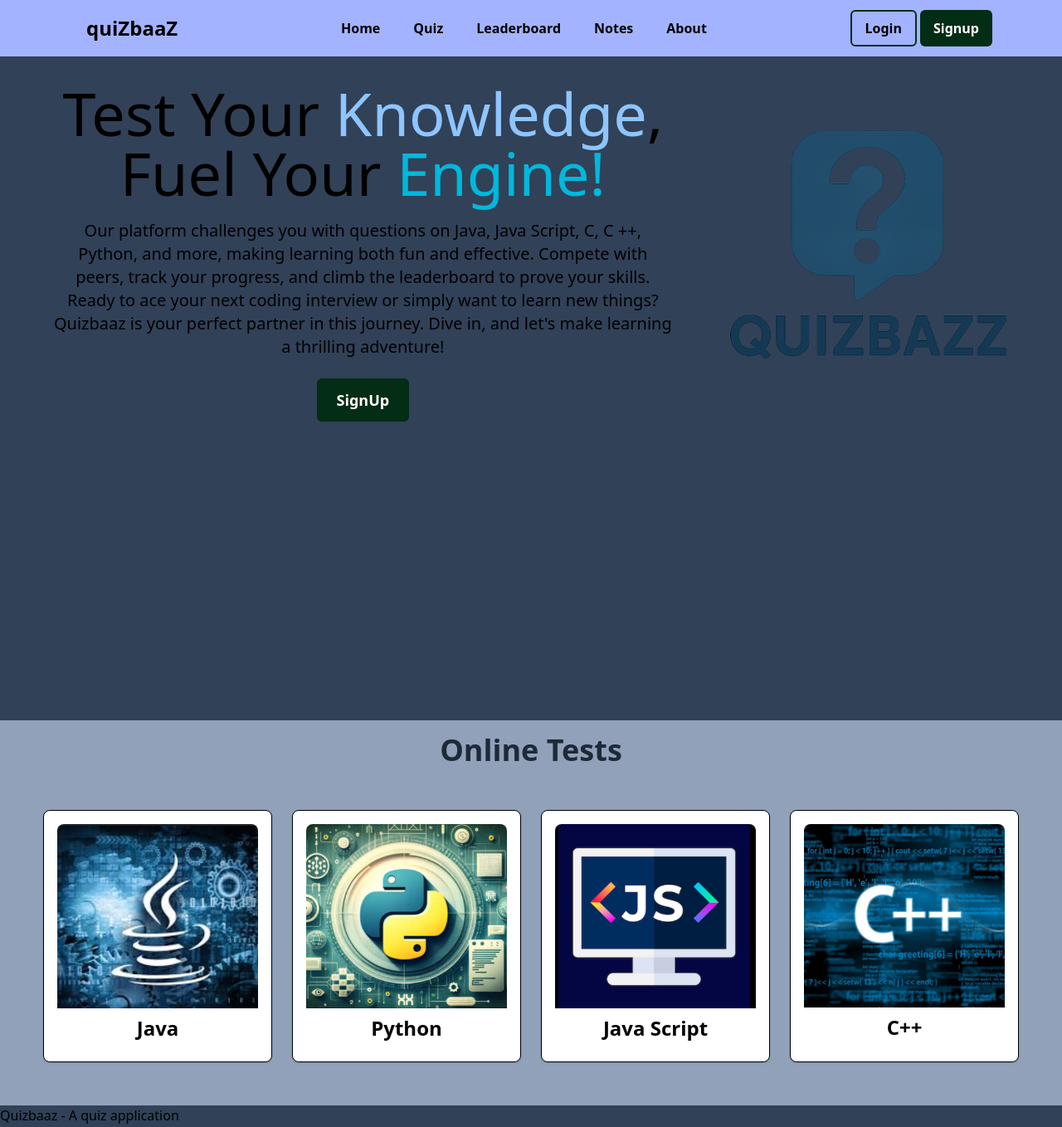
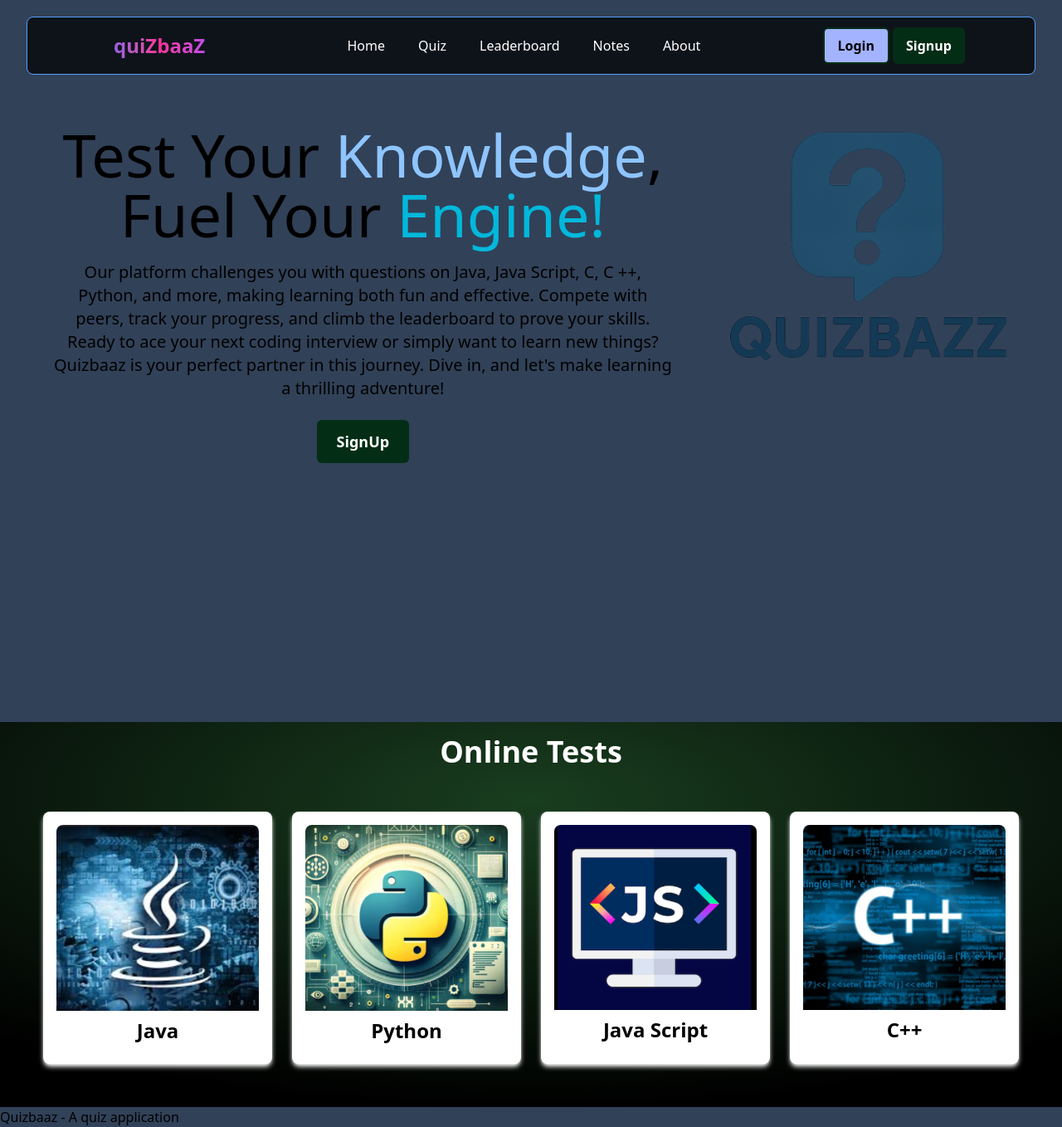
Before and after one commit to amanbhartiiii/quizbaaz-frontend, a React (Vite) app: page / in a window 1280 px wide. Shown: the whole page at 83% size. Built offline with nearby package versions, Linux system fonts and the light colour scheme.

Commit message:
Some changes in UI

```diff
--- a/src/components/LandingPage.jsx
+++ b/src/components/LandingPage.jsx
@@ -4,7 +4,7 @@ const LandingPage = () => {
   return (
 
     <div className="w-screen min-h-screen flex justify-between p-8">
-      <div className="flex-2/3 text-center">
+      <div className="flex-2/3 text-center md:pt-12">
         <div>
           <h2 className="text-5xl sm:text-7xl pb-5">
             Test Your <span className="text-blue-300">Knowledge</span>, Fuel
@@ -12,7 +12,7 @@ const LandingPage = () => {
           </h2>
         </div>
         <div className="lg:px-8">
-          <p className="max-w-3xl text-lg sm:text-xl">
+          <p className="max-w-3xl sm:text-xl">
             Our platform challenges you with questions on Java, Java Script, C,
             C ++, Python, and more, making learning both fun and effective.
             Compete with peers, track your progress, and climb the leaderboard
--- a/src/components/Navbar.jsx
+++ b/src/components/Navbar.jsx
@@ -2,28 +2,36 @@ import { GiHamburgerMenu } from "react-icons/gi";
 
 const Navbar = () => {
   return (
-    <nav className="w-screen bg-indigo-300 overflow-hidden sticky top-0">
-      <div className="flex justify-between items-center px-2 lg:px-20 py-3">
-        <div className="text-2xl px-6 font-bold">
-          quiZ<span className="">baaZ</span>
+    <nav className="w-screen flex justify-center  overflow-hidden sticky top-3 sm:top-5">
+      <div className=" bg-black/70 backdrop-blur-md w-[95%] flex justify-between items-center px-2 lg:px-20 py-3 rounded-lg border-1 border-blue-400">
+        <div className="flex items-center font-bold">
+          <div className="text-2xl md:hidden">
+            <GiHamburgerMenu></GiHamburgerMenu>
+          </div>
+          <div
+            className="text-2xl px-6 bg-gradient-to-r from-indigo-500 via-pink-500 to-purple-500
+  bg-clip-text text-transparent"
+          >
+            quiZ<span className="">baaZ</span>
+          </div>
         </div>
-        <ul className="space-x-10 font-bold hidden md:flex">
+        <ul className="text-white space-x-10 hidden md:flex">
           <li className="cursor-pointer hover:text-slate-500">Home</li>
           <li className="cursor-pointer hover:text-slate-500">Quiz</li>
           <li className="cursor-pointer hover:text-slate-500">Leaderboard</li>
           <li className="cursor-pointer hover:text-slate-500">Notes</li>
           <li className="cursor-pointer hover:text-slate-500">About</li>
         </ul>
-        <div className="font-semibold hidden md:block">
+        <div className="font-semibold flex">
           <button className="px-4 py-2 bg-indigo-300 border-2 border-green-950 rounded-md cursor-pointer hover:bg-green-950 hover:text-white">
             Login
           </button>
-          <button className="mx-1 px-4 py-2.5 bg-green-950 text-white rounded-md cursor-pointer hover:bg-green-800">
+          <button className="mx-1 px-4 py-2.5 bg-green-950 text-white rounded-md cursor-pointer hover:bg-green-800 hidden md:block">
             Signup
           </button>
         </div>
-        <div className="text-xl pt-3 font-bold md:hidden">
-          <GiHamburgerMenu></GiHamburgerMenu>
+        <div className="hidden">
+          <span className="bg-blue-400 text-white">A</span>
         </div>
       </div>
     </nav>
--- a/src/components/QuizBox.jsx
+++ b/src/components/QuizBox.jsx
@@ -3,7 +3,7 @@ import JavaImg from "../assets/java.png"
 
 const QuizBox = ({name, imgSrc})=> {
   return (
-    <div class="max-w-sm min-w-[200px] flex-1 m-3 bg-white rounded-lg  border overflow-hidden p-4 transition-shadow duration-300 hover:shadow-2xl shadow-sm">
+    <div className="max-w-2xs min-w-[200px] flex-1 m-3 bg-white rounded-lg overflow-hidden p-4 cursor-pointer shadow-white transition-shadow, transform duration-500 shadow-md hover:shadow-lg hover:scale-103">
       <img className="w-fit rounded-t-lg" src={imgSrc} alt="" />
       <h3 className="text-2xl text-center font-[700] my-2">{name}</h3>
     </div>
--- a/src/components/QuizContainer.jsx
+++ b/src/components/QuizContainer.jsx
@@ -5,12 +5,9 @@ import CppImg from "../assets/cpp.png"
 import PythonImg from "../assets/py.png"
 
 const QuizContainer = ()=> {
-
-  const quizes = ['Java', 'Python', 'Java Script', 'C++', 'C']
-
   return (
-    <div className="bg-slate-400 w-screen flex-col pt-4">
-      <h3 className="text-center text-4xl font-[700] text-gray-800">Online Tests</h3>
+    <div className="bg-slate-400 w-screen flex-col pt-4" style={{background: "radial-gradient(80% 80% at 50% 20%, rgb(25, 61, 31), transparent 100%), rgb(0, 0, 0)"}}>
+      <h3 className="text-center text-4xl font-[700] text-white">Online Tests</h3>
       <div className="flex justify-center flex-wrap space-x-4 space-y-10 p-10">
         <QuizBox name='Java' imgSrc={JavaImg}/>
         <QuizBox name='Python' imgSrc={PythonImg}/>
```
